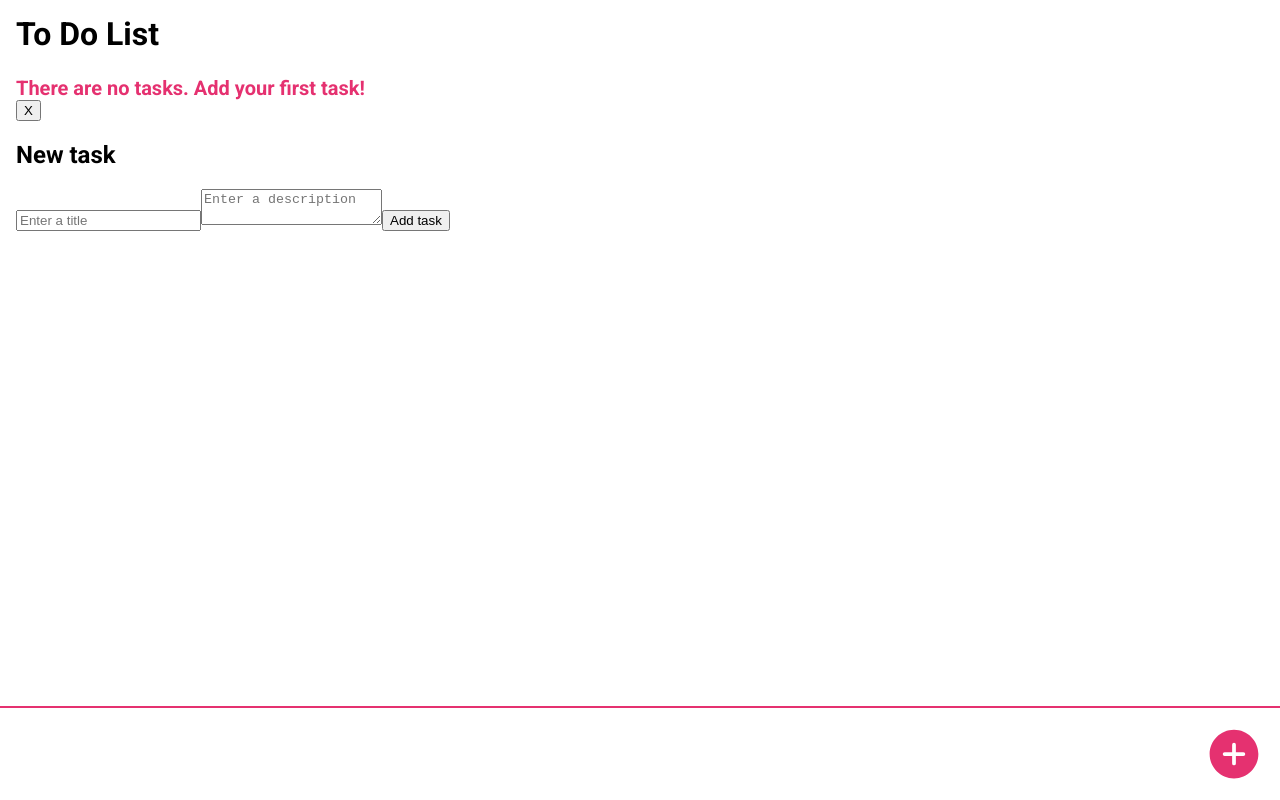
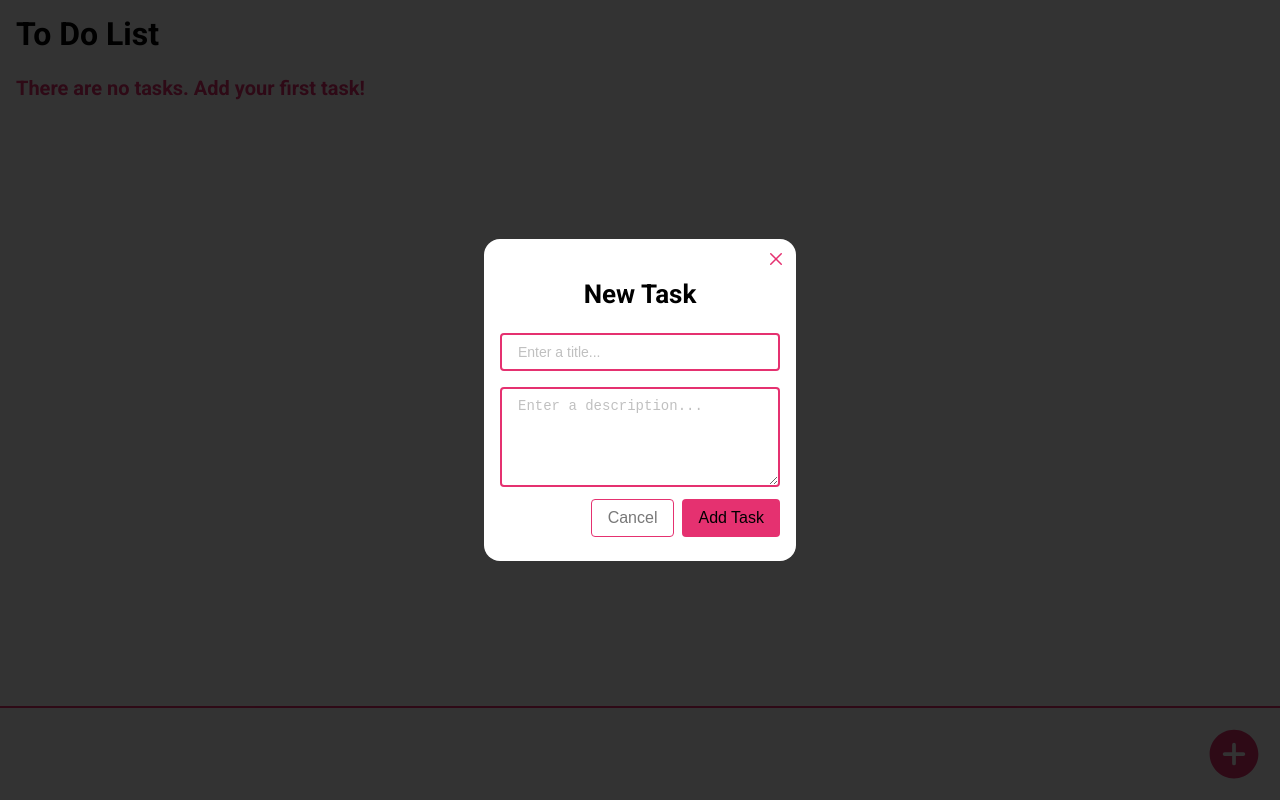
Before and after one commit to deyanfgsdev/to-do-list, a React (Vite) app: page / in a window 1280 px wide. Both pictures are taken after a click on the button 1234 px from the left and 754 px from the top of the page. Built offline with nearby package versions, Linux system fonts and the light colour scheme.

Commit message:
wip: add task modal style

```diff
--- a/src/components/AddTaskModal/AddTaskModal.jsx
+++ b/src/components/AddTaskModal/AddTaskModal.jsx
@@ -1,6 +1,10 @@
 import { useState } from 'react'
 
 import { v4 as uuidv4 } from 'uuid'
+
+import { IoCloseOutline } from 'react-icons/io5'
+
+import './AddTaskModal.scss'
 
 const AddTaskModal = ({ addTask, checkAddTaskShowModal }) => {
   const [showTitleInputError, setShowTitleInputError] = useState(false)
@@ -37,13 +41,18 @@ const AddTaskModal = ({ addTask, checkAddTaskShowModal }) => {
   return (
     <div className='to-do-list--add-task-modal'>
       <div className='to-do-list--add-task-modal-body'>
-        <button className='to-do-list--add-task-close-button' onClick={handleCloseModalClick}>X</button>
-        <h2 className='to-do-list--add-task-modal-title'>New task</h2>
+        <button className='to-do-list--add-task-close-button' onClick={handleCloseModalClick}>
+          <IoCloseOutline />
+        </button>
+        <h2 className='to-do-list--add-task-modal-title'>New Task</h2>
         <form className='to-do-list--add-task-form' onSubmit={handleSubmit}>
-          <input type='text' name='title' placeholder='Enter a title' className='to-do-list--add-task-input' />
+          <input type='text' name='title' placeholder='Enter a title...' className='to-do-list--form-field to-do-list--add-task-input' />
           {showTitleInputError && <p className='to-do-list--add-task-input-error'>Please enter a title</p>}
-          <textarea name='description' placeholder='Enter a description' className='to-do-list--add-task-textarea' />
-          <button type='submit' className='to-do-list--add-task-submit-button'>Add task</button>
+          <textarea name='description' placeholder='Enter a description...' className='to-do-list--form-field to-do-list--add-task-textarea' />
+          <div className='to-do-list--add-task-form-actions'>
+            <button className='to-do-list--add-task-cancel-button'>Cancel</button>
+            <button type='submit' className='to-do-list--add-task-submit-button'>Add Task</button>
+          </div>
         </form>
       </div>
     </div>
--- /dev/null
+++ b/src/components/AddTaskModal/AddTaskModal.scss
@@ -0,0 +1,99 @@
+$pink_primary: #e53170;
+$grey_primary: #787878;
+$grey_secondary: #c0c0c0;
+
+.to-do-list--add-task-modal {
+  position: fixed;
+  top: 0;
+  left: 0;
+  width: 100%;
+  height: 100%;
+  z-index: 2;
+  background-color: rgba(0, 0, 0, 0.8);
+  display: grid;
+  place-items: center;
+  .to-do-list--add-task-modal-body {
+    position: relative;
+    background-color: #fff;
+    border-radius: 16px;
+    max-width: 280px;
+    padding: 24px 16px;
+    .to-do-list--add-task-close-button {
+      position: absolute;
+      top: 8px;
+      right: 8px;
+      background-color: transparent;
+      color: $pink_primary;
+      border: none;
+      display: flex;
+      padding: 0;
+      cursor: pointer;
+      svg {
+        width: 24px;
+        height: auto;
+      }
+    }
+    .to-do-list--add-task-modal-title {
+      font-size: 26px;
+      line-height: 30px;
+      color: #000;
+      text-align: center;
+      margin: 16px 0 0 0;
+    }
+    .to-do-list--add-task-form {
+      margin-top: 24px;
+      .to-do-list--form-field {
+        & + .to-do-list--form-field {
+          margin-top: 16px;
+        }
+      }
+      .to-do-list--add-task-input,
+      .to-do-list--add-task-textarea {
+        width: 100%;
+        border: 2px solid $pink_primary;
+        background-color: transparent;
+        color: #000;
+        border-radius: 4px;
+        outline: none;
+        padding: 8px 16px;
+        box-sizing: border-box;
+        font-size: 14px;
+        line-height: 18px;
+        &::placeholder {
+          color: $grey_secondary;
+        }
+        &::-ms-input-placeholder {
+          color: $grey_secondary;
+        }
+        &::-webkit-input-placeholder {
+          color: $grey_secondary;
+        }
+      }
+      .to-do-list--add-task-textarea {
+        height: 100px;
+      }
+      .to-do-list--add-task-form-actions {
+        display: flex;
+        justify-content: flex-end;
+        gap: 8px;
+        margin-top: 8px;
+        button {
+          width: fit-content;
+          padding: 8px 16px;
+          font-size: 16px;
+          line-height: 20px;
+          border-radius: 4px;
+          border: none;
+          &.to-do-list--add-task-cancel-button {
+            background-color: transparent;
+            border: 1px solid $pink_primary;
+            color: $grey_primary;
+          }
+          &.to-do-list--add-task-submit-button {
+            background-color: $pink_primary;
+          }
+        }
+      }
+    }
+  }
+}
```
